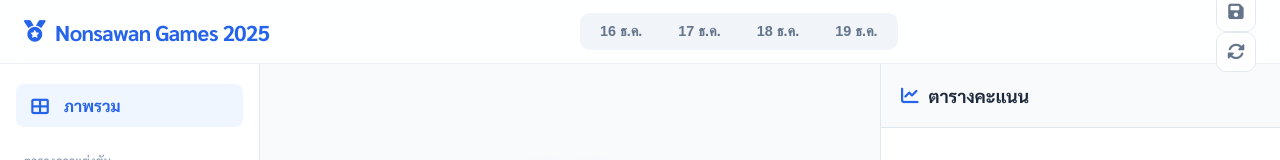
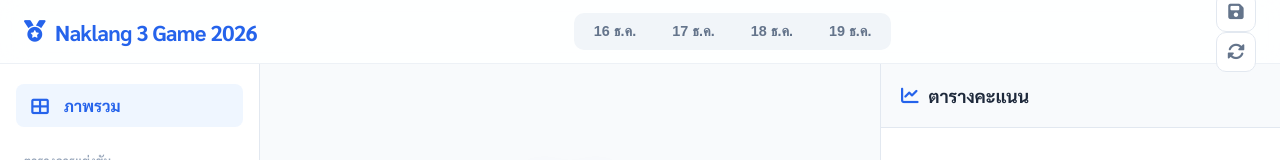
Before and after one commit to MooMINooM/Table, a plain HTML site: page index.html in a window 1280 px wide. Shown: the top 160 px of the page. Drawn offline with Linux system fonts and the light colour scheme.

Commit message:
Update index.html

```diff
--- a/index.html
+++ b/index.html
@@ -137,7 +137,7 @@
 <body>
 
 <header class="app-header">
-    <div class="brand" onclick="goHome()"><i class="fas fa-medal"></i> Nonsawan Games 2025</div>
+    <div class="brand" onclick="goHome()"><i class="fas fa-medal"></i> Naklang 3 Game 2026</div>
     <div class="day-tabs">
         <button class="day-btn" onclick="setDay(1)">16 ธ.ค.</button>
         <button class="day-btn" onclick="setDay(2)">17 ธ.ค.</button>
```
